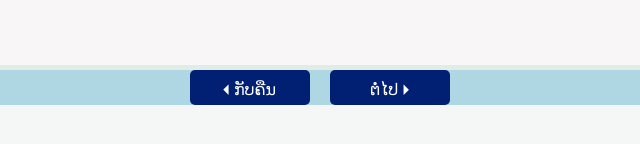
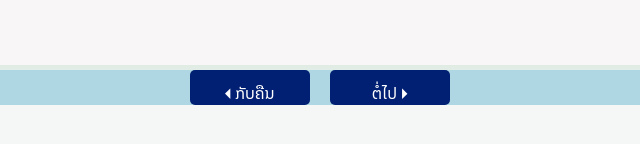
Before and after one commit to viengthong2015/dm, a plain HTML site: page index.html in a window 1280 px wide. Shown: the part 680-824 px from the top of the page, 314-954 px from the left. Drawn offline with Linux system fonts and the light colour scheme.

Commit message:
.\index.html

```diff
--- a/index.html
+++ b/index.html
@@ -1015,7 +1015,7 @@
             <details class="modern-details">
                 <summary>ລາຍລະອຽດນິຍາມຂໍ້ມູນ (Meta data)</summary>
                 <div class="content">
-                    <table border="1" style="border-collapse: collapse; width: 100%; font-family: sans-serif;">
+                    <table border="1" style="border-collapse: collapse; width: 100%; font-family: 'Noto Sans Lao';">
                         <thead>
                             <tr style="background-color: #008080; color: white; text-align: left;">
                                 <th style="padding: 8px;">#</th>
@@ -2640,10 +2640,10 @@
 
 
     <div class="controls">
-        <button onclick="changeSlide(-1)">
+        <button onclick="changeSlide(-1)" style="font-family: 'Noto Sans Lao';">
             🞀 ກັບຄືນ</button>
         <!-- ⏪⏩ -->
-        <button onclick="changeSlide(1)">ຕໍ່ໄປ 🞂</button>
+        <button onclick="changeSlide(1)" style="font-family: 'Noto Sans Lao';">ຕໍ່ໄປ 🞂</button>
     </div>
 
     <div class="slide-number" id="slide-num">1 / 11</div>
```
